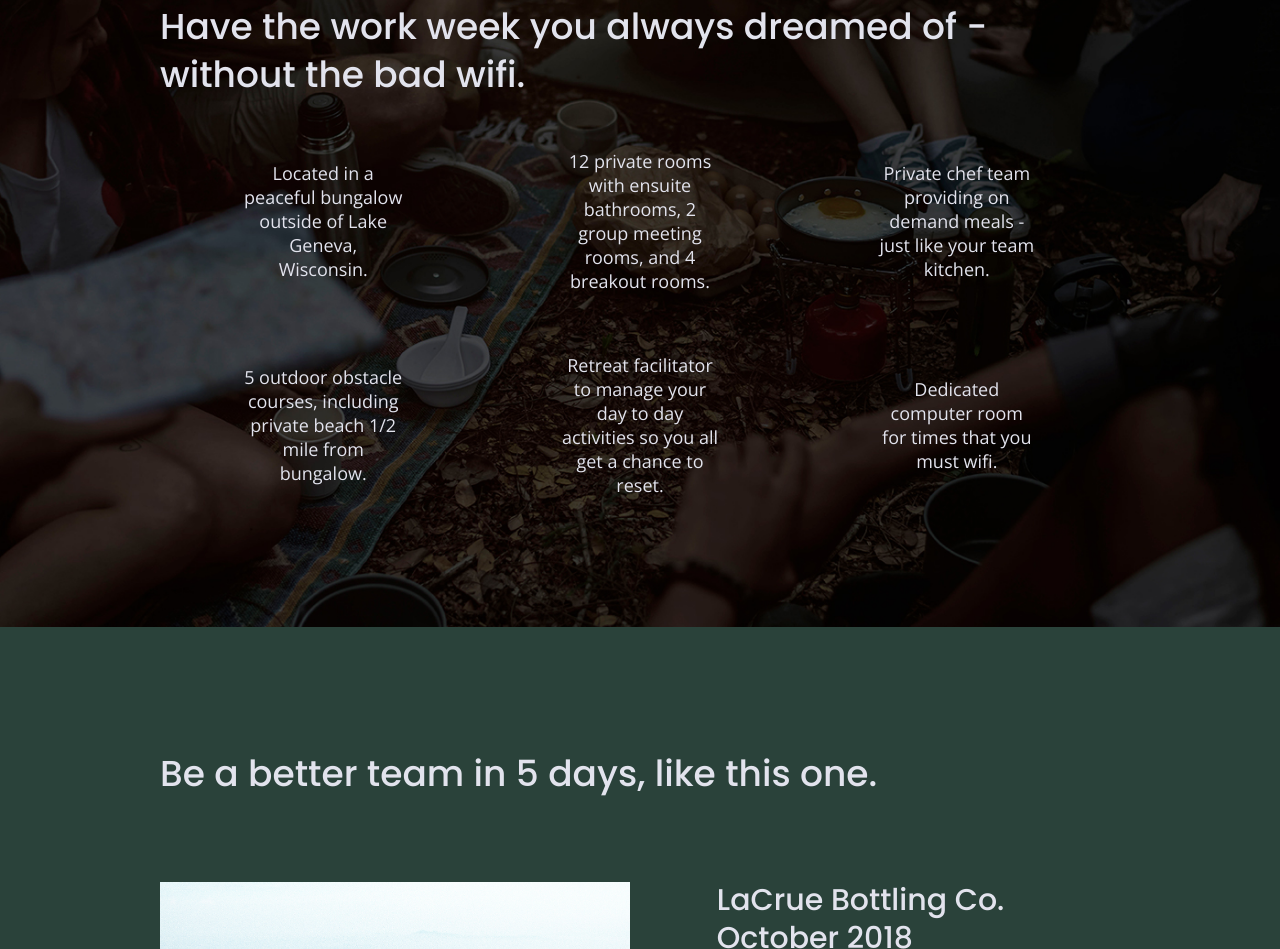
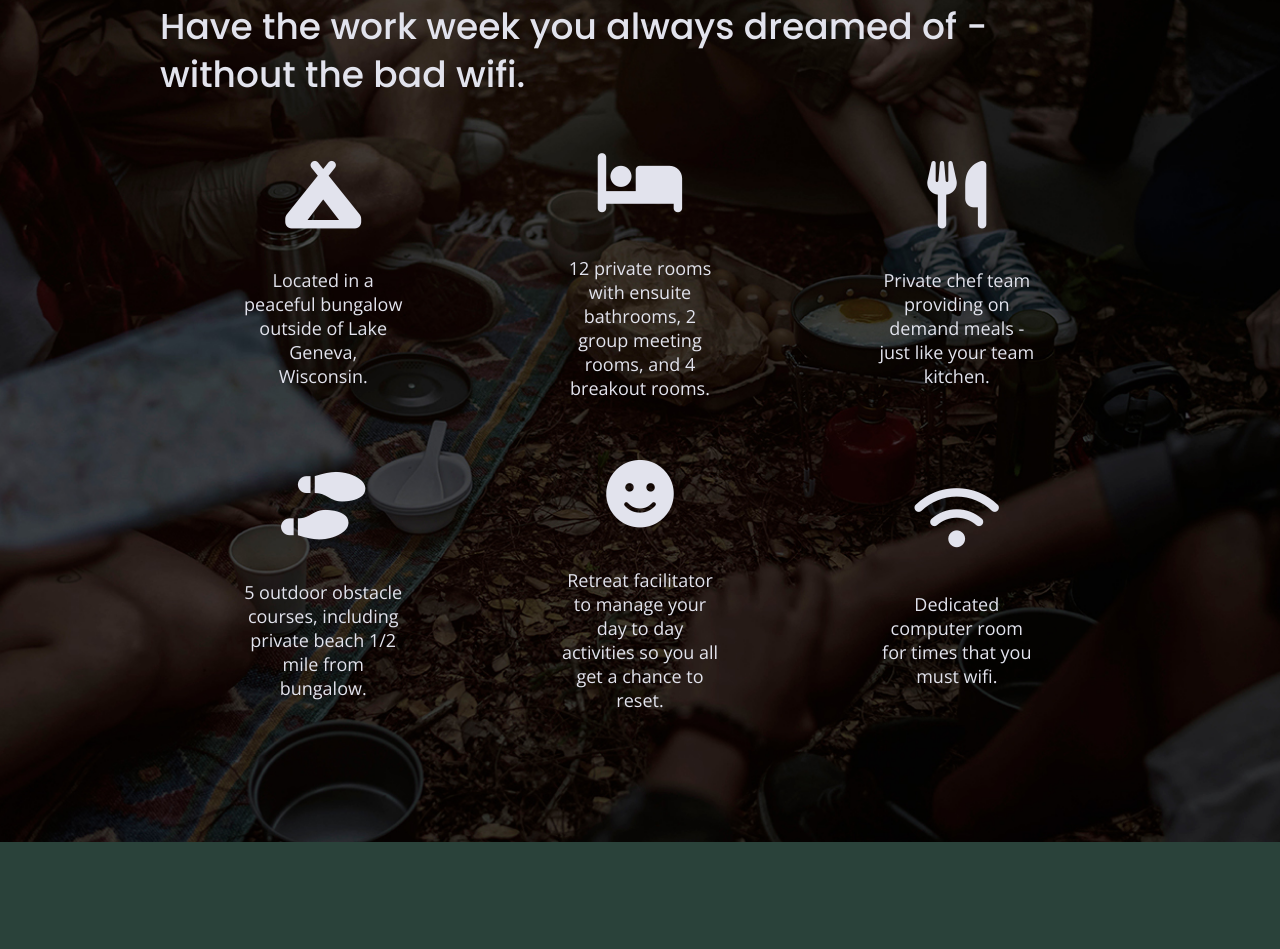
Before and after one commit to HeatherDaSilva/unplugged_retreat, a website built with Parcel: page index.html in a window 1280 px wide. Shown: the part 1129-2078 px from the top of the page. Built offline with nearby package versions, Linux system fonts and the light colour scheme.

Commit message:
font-icons

```diff
--- a/css/main.css
+++ b/css/main.css
@@ -307,6 +307,11 @@ address {
     justify-content: center;
     flex-flow: row wrap;
    }
+
+   .features i {
+    font-size: 3.75em;
+    margin-bottom: 40px;
+  }
 
    .features h2 {
      margin-bottom: 60px;
--- a/index.html
+++ b/index.html
@@ -18,6 +18,8 @@
 
   <link rel="stylesheet" href="css/normalize.css">
   <link rel="stylesheet" href="css/main.css">
+
+  <script src="https://kit.fontawesome.com/156356398c.js" crossorigin="anonymous"></script>
 
   <!-- Google Fonts -->
   <link href="https://fonts.googleapis.com/css?family=Open+Sans:400,700|Poppins:500,700" rel="stylesheet">
@@ -70,33 +72,45 @@
           <h2>Have the work week you always dreamed of - without the bad wifi.</h2>
           <div class="features-items">
           <article>
-            <p class="fontawesome-icon"></p>
+            <p class="fontawesome-icon">
+              <i class="fas fa-campground"></i>
+            </p>
             <p class="features-item-description">Located in a peaceful bungalow outside of Lake Geneva, Wisconsin.</p>
           </article>
 
           <article>
-            <p class="fontawesome-icon"></p>
+            <p class="fontawesome-icon">
+              <i class="fas fa-bed"></i>
+            </p>
             <p class="features-item-description">12 private rooms with ensuite bathrooms, 2 group meeting rooms, and 4 breakout rooms.</p>
           </article>
 
           <article>
-            <p class="fontawesome-icon"></p>
+            <p class="fontawesome-icon">
+              <i class="fas fa-utensils"></i>
+            </p>
             <p class="features-item-description">Private chef team providing on demand meals - just like your team kitchen.</p>
           </article>
 
           <article>
-            <p class="fontawesome-icon"></p>
+            <p class="fontawesome-icon">
+              <i class='fas fa-shoe-prints'></i>
+            </p>
             <p class="features-item-description">5 outdoor obstacle courses, including private beach 1/2 mile from bungalow.</p>
           </article>
 
           <article>
             <p class="fontawesome-icon">
+              <i class='fas fa-smile'></i>
+            </p>
             <p class="features-item-description">Retreat facilitator to manage your day to day activities so you all get a chance to reset.</p>
-            </p>
+
           </article>
 
           <article>
-            <p class="fontawesome-icon"></p>
+            <p class="fontawesome-icon">
+              <i class='fas fa-wifi'></i>
+            </p>
             <p class="features-item-description">Dedicated computer room for times that you must wifi.</p>
           </article>
         </div>
```
Also changed, not shown: about/index.html (+2 -0 lines), faq/index.html (+2 -0 lines).
